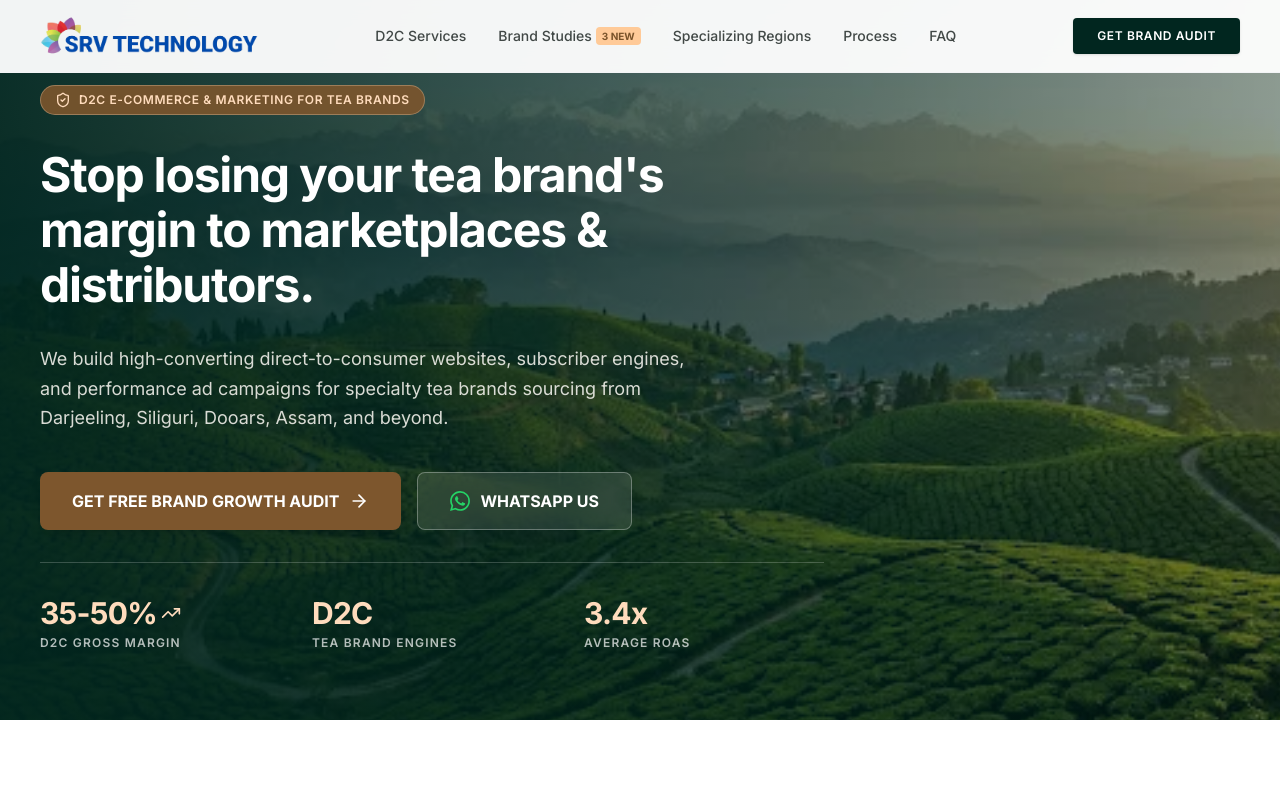
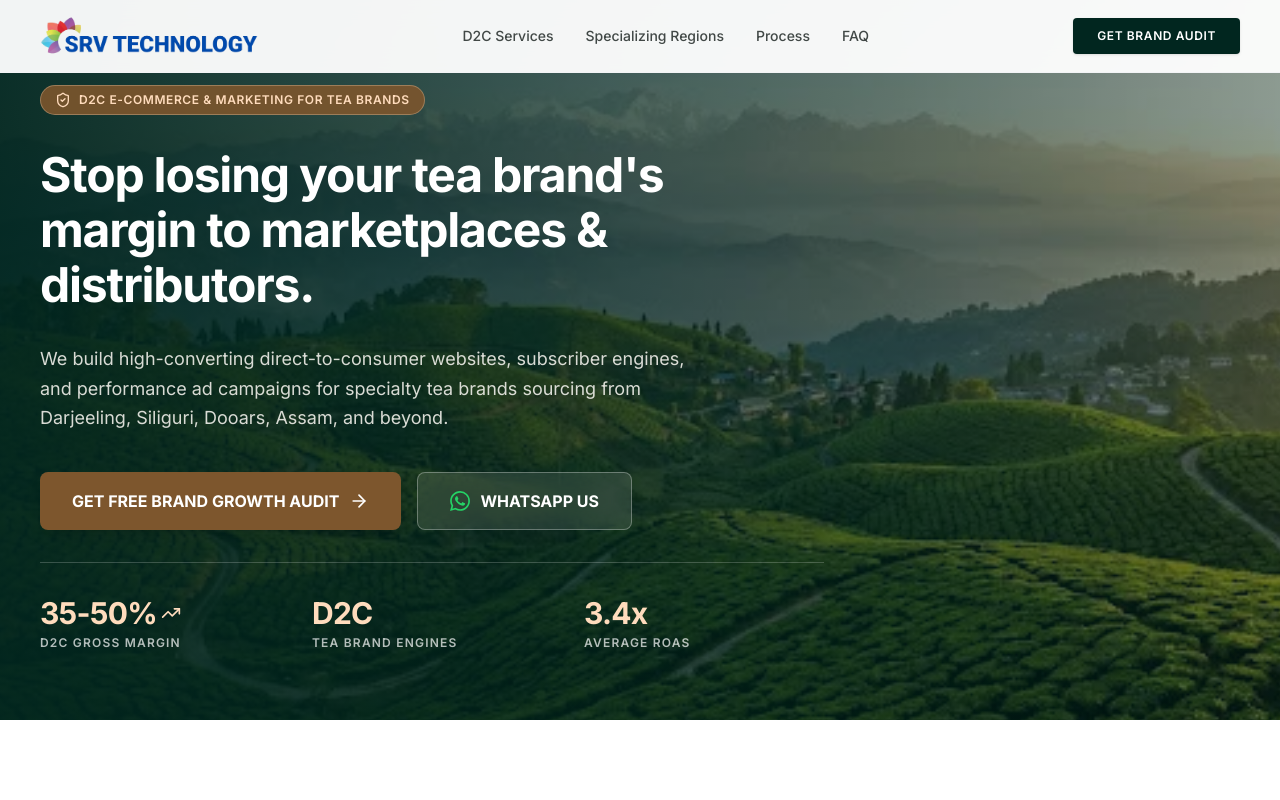
Before and after one commit to rishaimishra/srv-technoloy, a React (Vite) app: page /tea-brands in a window 1280 px wide. Shown: the top 800 px of the page. Built offline with nearby package versions, Linux system fonts and the light colour scheme.

Commit message:
brand studies commented out

```diff
--- a/src/pages/tea-landing/Navbar.tsx
+++ b/src/pages/tea-landing/Navbar.tsx
@@ -44,10 +44,10 @@ export const Navbar: React.FC<NavbarProps> = ({ onOpenAuditModal, onOpenCaseStud
           >
             D2C Services
           </button>
-          <button onClick={onOpenCaseStudies} className="text-[#414846] hover:text-[#01261f] transition-colors py-1 flex items-center gap-1 cursor-pointer">
+          {/* <button onClick={onOpenCaseStudies} className="text-[#414846] hover:text-[#01261f] transition-colors py-1 flex items-center gap-1 cursor-pointer">
             Brand Studies
             <span className="text-[10px] bg-[#ffca98] text-[#7a532a] font-bold px-1.5 py-0.5 rounded">3 NEW</span>
-          </button>
+          </button> */}
           <button
             onClick={() => scrollToSection('regions')}
             className={`transition-colors py-1 cursor-pointer ${
```
